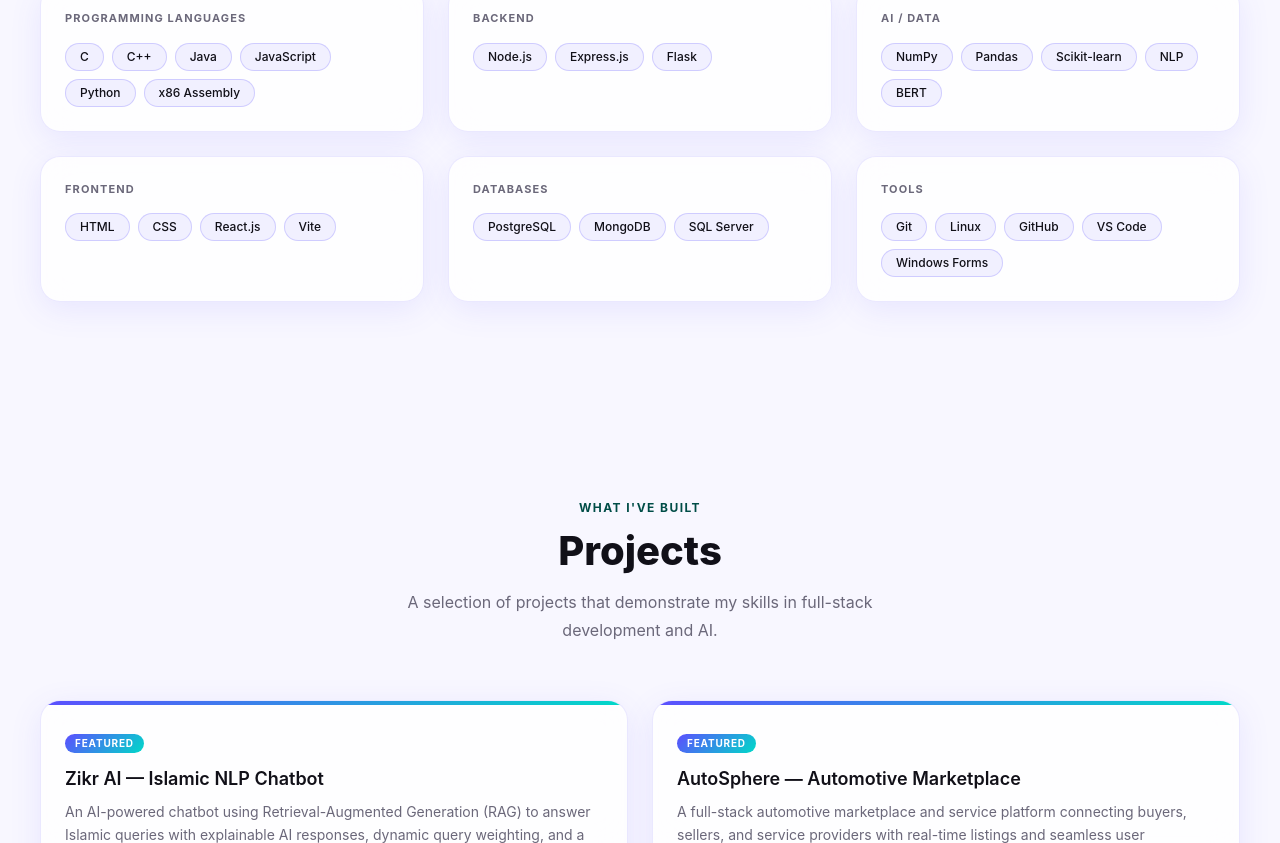
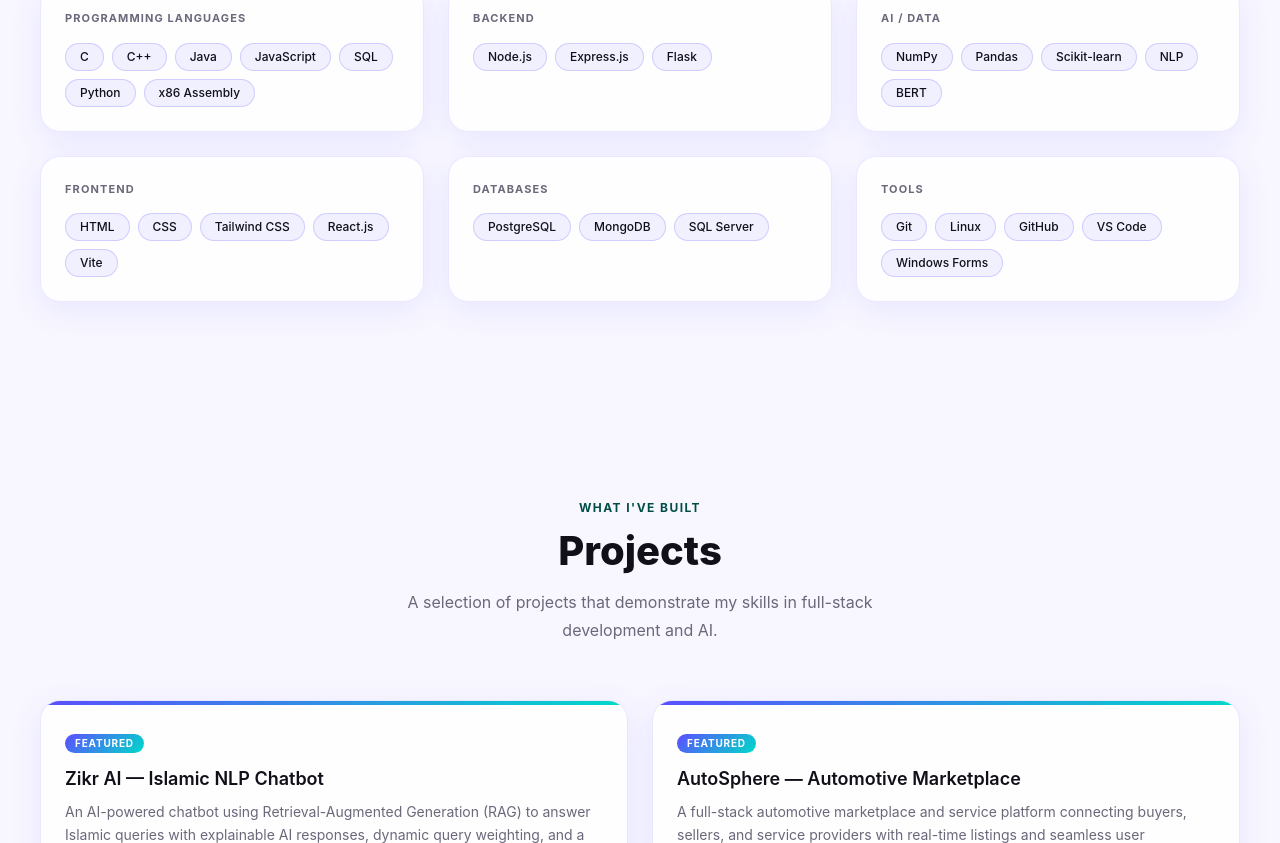
Before and after one commit to MuhammadZaighamAsif/Portfolio, a React (Vite) app: page / in a window 1280 px wide. Shown: the part 1182-2025 px from the top of the page. Built offline with nearby package versions, Linux system fonts and the light colour scheme; no server answers; what @enter-pro/analytics-sdk would draw is missing.

Commit message:
portfolio.ts

```diff
--- a/src/data/portfolio.ts
+++ b/src/data/portfolio.ts
@@ -13,7 +13,7 @@ export const meta = {
 export const skills = [
   {
     category: "Programming Languages",
-    items: ["C", "C++", "Java", "JavaScript", "Python", "x86 Assembly"],
+    items: ["C", "C++", "Java", "JavaScript","SQL", "Python", "x86 Assembly"],
   },
   {
     category: "Backend",
@@ -25,7 +25,7 @@ export const skills = [
   },
   {
     category: "Frontend",
-    items: ["HTML", "CSS", "React.js", "Vite"],
+    items: ["HTML", "CSS","Tailwind CSS", "React.js", "Vite"],
   },
   {
     category: "Databases",
```
